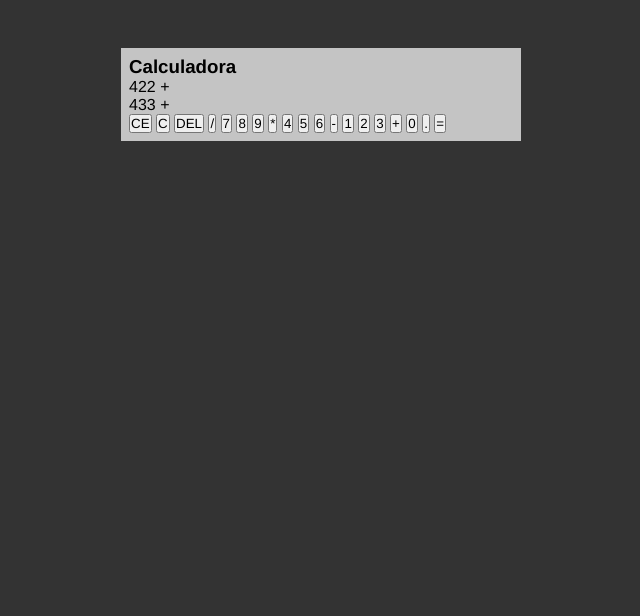
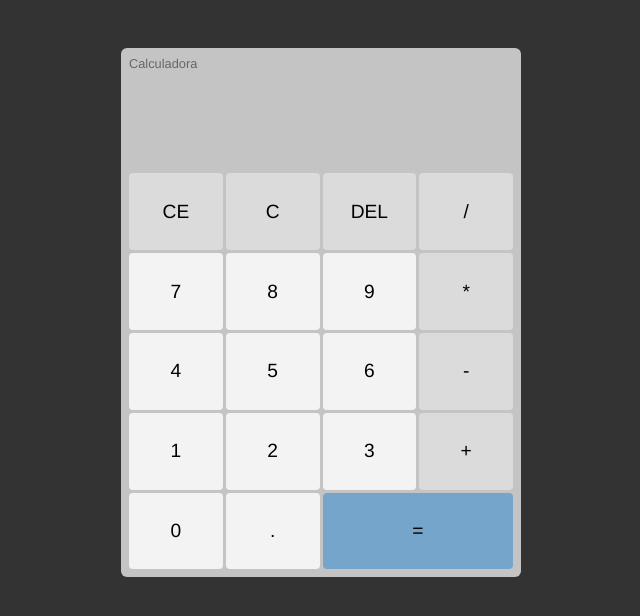
Before and after one commit to LuccasFreire/Calculator-js, a plain HTML site: page js/index.html in a window 1280 px wide. Shown: the whole page, without its empty margins (319-959 px from the left). Drawn offline with Linux system fonts and the light colour scheme.

Commit message:
Finished the css

```diff
--- a/css/style.css
+++ b/css/style.css
@@ -18,6 +18,53 @@ body {
   color: black;
   display: flex;
   flex-direction: column;
+  border-radius: 6px;
 }
-#calc h3 {
+h3 {
+  font-size: 0.8em;
+  font-weight: 300;
+  color: #666;
 }
+#operations {
+  text-align: right;
+}
+#previous-operations,
+#current-operations {
+  padding: 0.2em;
+  overflow-wrap: break-word;
+  min-height: 1.6em;
+}
+#previous-operations {
+  color: #777;
+}
+#current-operations {
+  font-weight: 700;
+  font-size: 3em;
+}
+#buttons {
+  display: grid;
+  grid-template-columns: 1fr 1fr 1fr 1fr;
+  gap: 3px;
+}
+#buttons button {
+  border: 1px solid transparent;
+  border-radius: 4px;
+  height: 4em;
+  font-size: 1.2em;
+  background-color: #dbdbdb;
+  cursor: pointer;
+}
+#buttons .numberbtn {
+  background-color: #f3f3f3;
+}
+#buttons button:hover {
+  background-color: #bababa;
+  border-color: 0, #999;
+}
+#buttons #equal-btn {
+  grid-column: span 2;
+  background-color: #75a5cb;
+}
+#buttons #equal-btn:hover {
+  background-color: #3a91d8;
+}
--- a/js/index.html
+++ b/js/index.html
@@ -14,28 +14,28 @@
   <div id="calc">
     <h3>Calculadora</h3>
     <div id="operations">
-      <div id="previous-operations">422 +</div>
-      <div id="current-operations">433 +</div>
+      <div id="previous-operations"></div>
+      <div id="current-operations"></div>
     </div>
     <div id="buttons">
       <button>CE</button>
       <button>C</button>
       <button>DEL</button>
-      <button class="numbersbutton">/</button>
-      <button class="numbersbutton">7</button>
-      <button class="numbersbutton">8</button>
-      <button class="numbersbutton">9</button>
+      <button>/</button>
+      <button class="numberbtn">7</button>
+      <button class="numberbtn">8</button>
+      <button class="numberbtn">9</button>
       <button>*</button>
-      <button class="numbersbutton">4</button>
-      <button class="numbersbutton">5</button>
-      <button class="numbersbutton">6</button>
+      <button class="numberbtn">4</button>
+      <button class="numberbtn">5</button>
+      <button class="numberbtn">6</button>
       <button>-</button>
-      <button class="numbersbutton">1</button>
-      <button class="numbersbutton">2</button>
-      <button class="numbersbutton">3</button>
+      <button class="numberbtn">1</button>
+      <button class="numberbtn">2</button>
+      <button class="numberbtn">3</button>
       <button>+</button>
-      <button class="numbersbutton">0</button>
-      <button>.</button>
+      <button class="numberbtn">0</button>
+      <button class="numberbtn">.</button>
       <button id="equal-btn">=</button>
     </div>
   </div>
```
